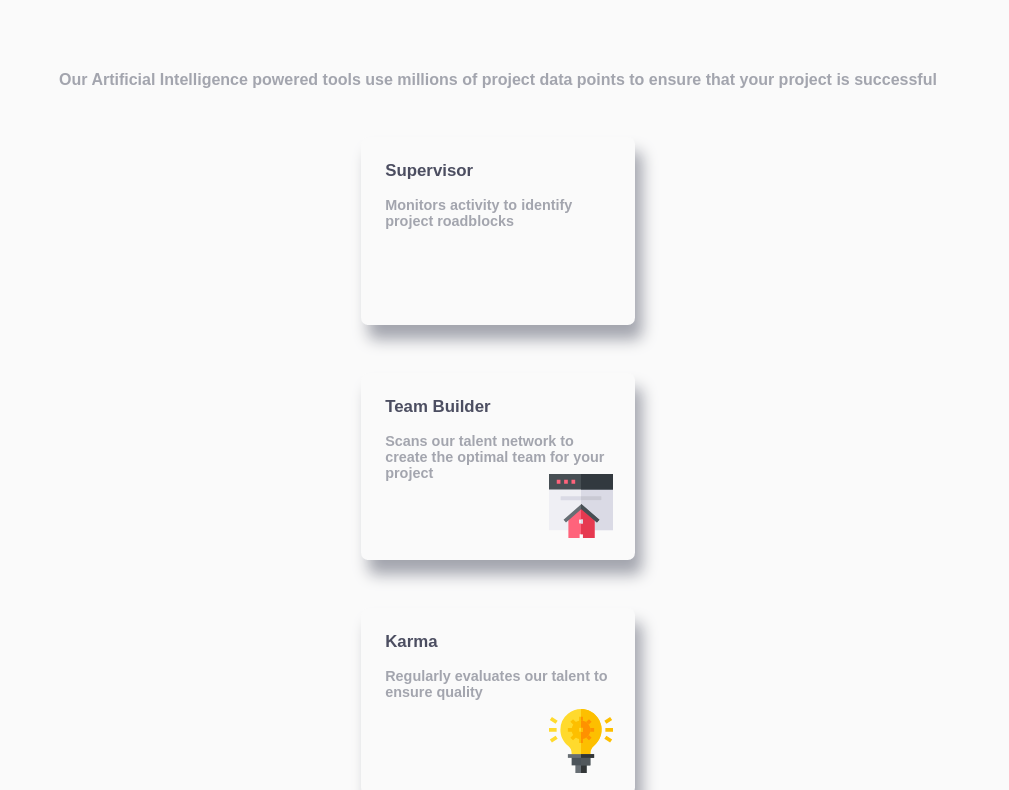
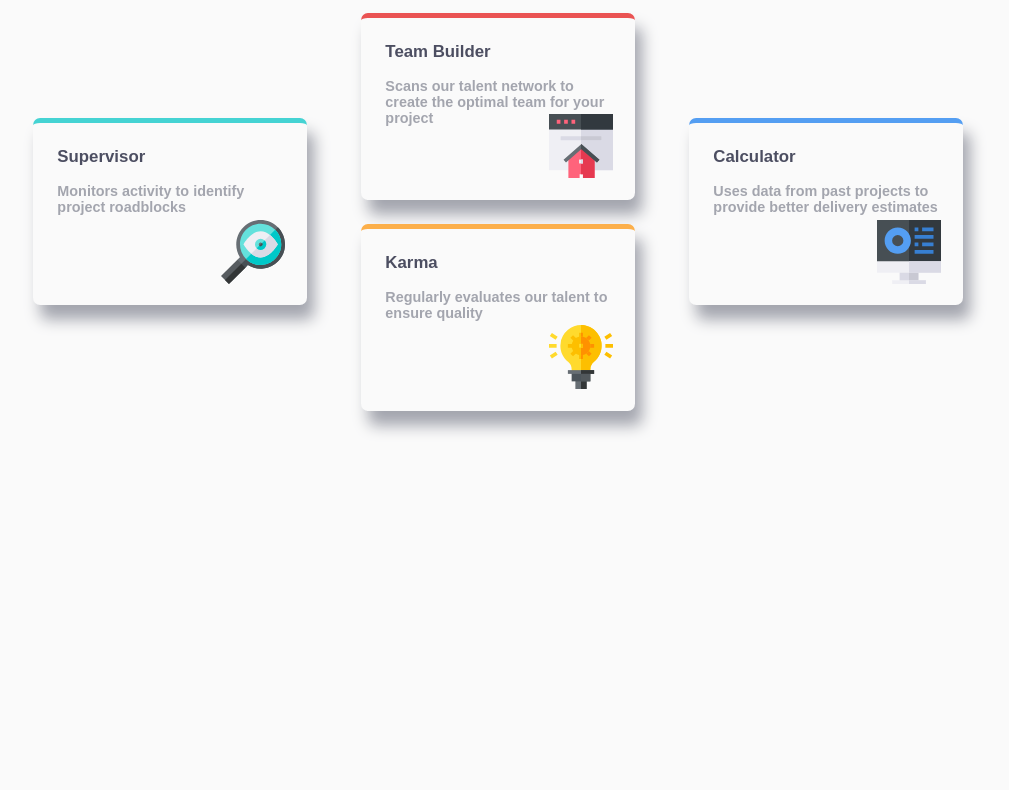
Before and after one commit to RGS-Frontend-Mentor-Challenges/Four-Cards, a plain HTML site: page fourcards.html in a window 1280 px wide. Shown: the part 173-963 px from the top of the page, without its empty margins (142-1151 px from the left). After the commit the page ends 800 px from the top, so only its background shows below. Drawn offline with Linux system fonts and the light colour scheme; a web font is replaced by a local one.

Commit message:
Ajustments

```diff
--- a/fourcards.html
+++ b/fourcards.html
@@ -7,7 +7,7 @@
     <meta name="viewport" content="width=device-width, initial-scale=1.0">
     <link rel="shortcut icon" href="./images/favicon-32x32.png" type="image/x-icon">
     <link rel="stylesheet" href="style.css">
-    <title>Cards</title>
+    <title>Four Cards</title>
 </head>
 
 <body>
@@ -24,43 +24,43 @@
     </header>
 
     <main class="main">
-        <section class="card">
+        <section class="card supervisor">
 
             <h3 class="subtitle">Supervisor</h3>
 
             <p class="parag">Monitors activity to identify project roadblocks</p>
 
-            <figure class="supervisor-pic picContainer"></figure>
+            <figure class="pic-container"></figure>
 
         </section>
 
-        <section class="card">
+        <section class="card team">
 
             <h3 class="subtitle">Team Builder</h3>
 
             <p class="parag">Scans our talent network to create the optimal team for your project</p>
 
-            <figure class="team-pic picContainer"></figure>
+            <figure class="pic-container"></figure>
 
         </section>
 
-        <section class="card">
+        <section class="card karma">
 
             <h3 class="subtitle">Karma</h3>
 
             <p class="parag">Regularly evaluates our talent to ensure quality</p>
 
-            <figure class="karma-pic picContainer"></figure>
+            <figure class="pic-container"></figure>
 
         </section>
 
-        <section class="card">
+        <section class="card calculator">
 
             <h3 class="subtitle">Calculator</h3>
 
             <p class="parag">Uses data from past projects to provide better delivery estimates</p>
 
-            <figure class="calculator-pic picContainer"></figure>
+            <figure class="pic-container"></figure>
 
         </section>
     </main>
--- a/style.css
+++ b/style.css
@@ -9,14 +9,17 @@
 }
 
 :root {
-    --head-subtitle-color:hsl(234, 12%, 34%);
-    --general-bg-color:hsl(0, 0%, 98%);
-    --general-txt-color:hsl(229, 6%, 66%);
-    --subtitle-color:hsl(234, 12%, 34%);
+    --head-subtitle-color: hsl(234, 12%, 34%);
+    --general-bg-color: hsl(0, 0%, 98%);
+    --general-txt-color: hsl(229, 6%, 66%);
+    --subtitle-color: hsl(234, 12%, 34%);
+    --supervisor-color: hsl(180, 62%, 55%);
     --shadow: 0.5em 1em 1em hsl(229deg 6% 66%);
 
     --min-display: 20rem;
-    --minmax-card:19em;
+    --minmax-card: 19em;
+
+    --supervisor-img: url(./images/icon-supervisor.svg);
 }
 
 /* Body & .main & generals*/
@@ -31,7 +34,7 @@ body {
     flex-wrap: wrap;
     gap: 3rem;
     margin-top: 5%;
-    padding: 3% 0;
+    padding: 5% 0;
 }
 
 .header {
@@ -67,14 +70,14 @@ body {
     min-width: var(--min-display);
     display: flex;
     flex-direction: column;
-    gap: 3rem;
+    gap: 1.5rem;
     align-items: center;
 }
 
 .card {
     position: relative;
-    font-size: 0.9rem;
-    font-weight:600;
+    font-size: 0.899rem;
+    font-weight: 600;
     background-color: var(--general-bg-color);
     height: 13em;
     max-width: var(--minmax-card);
@@ -90,26 +93,26 @@ body {
 .subtitle {
     color: var(--subtitle-color);
 }
-.picContainer {
+
+.pic-container {
     width: 64px;
     height: 64px;
     position: absolute;
     right: 1.5em;
     bottom: 1.5em;
 }
-____________________________________________________________
-============================================================
+
 /* .supervisor */
-.supervisor-pic {
-    background-image: url(./images/icon-supervisor.svg);
+.supervisor .pic-container {
+    background-image: var(--supervisor-img);
 }
 
 .supervisor {
-    border-top: 0.4em solid hsl(180, 62%, 55%);
+    border-top: 0.4em solid var(--supervisor-color);
 }
 
 /* .team */
-.team-pic {
+.team .pic-container {
     background-image: url(./images/icon-team-builder.svg);
 }
 
@@ -118,7 +121,7 @@ ____________________________________________________________
 }
 
 /* .karma */
-.karma-pic {
+.karma .pic-container {
     background-image: url(./images/icon-karma.svg);
 }
 
@@ -127,7 +130,7 @@ ____________________________________________________________
 }
 
 /* .calculator */
-.calculator-pic {
+.calculator .pic-container {
     background-image: url(./images/icon-calculator.svg);
 }
 
@@ -135,45 +138,59 @@ ____________________________________________________________
     border-top: 0.4em solid hsl(212, 86%, 64%);
 }
 
-/* @media screen and (min-width: 600px) {
+.picContainer:hover {
+    cursor: pointer;
+    opacity: 0.5;
+}
+
+@media screen and (min-width: 26.875rem) {
 
     body {
         width: 100%;
     }
 
-    .main {
-        min-width: 240px;
-        max-width: 1350px;
-        height: 100%;
-        margin: 5em auto;
+    .header {
+        width: 80%;
+        height: 7rem;
     }
 
-    .main .texts .parag {
-        font-weight: bold;
-        width: 32em;
-        margin: auto;
+    .main {
+        flex-direction: row;
+        flex-wrap: wrap;
+        justify-content: center;
+    }
+}
+
+@media (min-width: 48.125rem) {
+
+
+    body {
+        margin-top: 2%;
+        padding: 0;
     }
 
-    .ajustment {
-        width: 100%;
-        margin: 0;
+    .header {
+        width: 50%;
     }
 
-    .cards {
-        display: flex;
-        align-items: center;
-        width: 100%;
-        max-width: 1350px;
-        justify-content: center;
-        margin-top: 5em;
+    .main {
+        display: grid;
+        grid-template-columns: repeat(3, var(--minmax-card));
+        justify-items: center;
+        position: relative;
     }
 
-    .card {
-        margin: 1em 0.5em;
+    .supervisor {
+        grid-row: 1/3;
     }
 
-    .picContainer:hover {
-        cursor: pointer;
-        opacity: 0.5;
+    .calculator {
+        grid-row: 1/3;
+        grid-column: 3;
     }
-} */
+
+    .karma {
+        order: 4;
+        grid-column: 2;
+    }
+}
```
